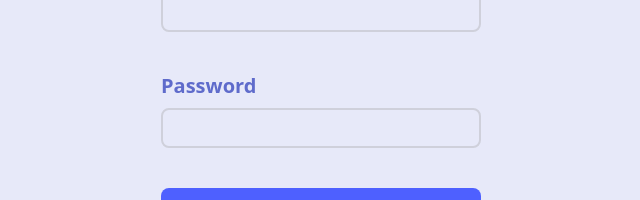
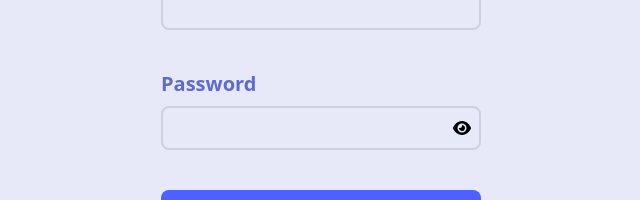
Before and after one commit to divitcr7/COMP-543-Frontend, a React (Create React App) app: page /registration in a window 1280 px wide. Shown: the part 310-510 px from the top of the page, without its empty margins (319-959 px from the left). Built offline with nearby package versions, Linux system fonts and the light colour scheme.

Commit message:
Added hide/show eye button for login and register page

```diff
--- a/package.json
+++ b/package.json
@@ -3,6 +3,9 @@
   "version": "0.1.0",
   "private": true,
   "dependencies": {
+    "@fortawesome/fontawesome-svg-core": "^6.5.2",
+    "@fortawesome/free-solid-svg-icons": "^6.5.2",
+    "@fortawesome/react-fontawesome": "^0.2.0",
     "@heroicons/react": "^1",
     "@testing-library/jest-dom": "^5.17.0",
     "@testing-library/react": "^13.4.0",
--- a/src/screens/Registration.js
+++ b/src/screens/Registration.js
@@ -1,10 +1,12 @@
 import React, {useState} from 'react';
 import {Link, useNavigate} from 'react-router-dom';
-
+import { FontAwesomeIcon } from '@fortawesome/react-fontawesome';
+import { faEye, faEyeSlash } from '@fortawesome/free-solid-svg-icons';
 function Registration() {
     const [email, setEmail] = useState('');
     const [password, setPassword] = useState('');
     const navigate = useNavigate();
+    const [showPassword, setShowPassword] = useState(false);
 
     const handleRegistration = async (e) => {
         e.preventDefault();
@@ -49,7 +51,7 @@ function Registration() {
                         ></input>
                     </div>
 
-                    <div className='flex-column mt-10'>
+                    {/* <div className='flex-column mt-10'>
                         <div className='text-[#5f6bcb] mb-2 font-bold text-xl'>Password</div>
                         <input
                             type='password'
@@ -57,6 +59,25 @@ function Registration() {
                             onChange={(e) => setPassword(e.target.value)}
                             className='bg-[#e7e9f9] rounded-lg border-[#cfd0db] border-2 w-80 h-10'
                         ></input>
+                    </div> */}
+
+                    <div className='flex-column mt-10'>
+                        <div className='text-[#5f6bcb] mb-2 font-bold text-xl'>Password</div>
+                        <div className='flex items-center border-[#cfd0db] border-2 w-80 rounded-lg bg-[#e7e9f9]'>
+                            <input
+                                type={showPassword ? 'text' : 'password'}
+                                value={password}
+                                onChange={(e) => setPassword(e.target.value)}
+                                className='flex-grow p-2 bg-transparent outline-none'
+                            />
+                            <button
+                                type='button'
+                                onClick={() => setShowPassword(!showPassword)}
+                                className='p-2'
+                            >
+                                <FontAwesomeIcon icon={showPassword ? faEyeSlash : faEye} />
+                            </button>
+                        </div>
                     </div>
 
                     <div className='my-10'>
--- a/src/screens/Signin.js
+++ b/src/screens/Signin.js
@@ -1,5 +1,7 @@
 import React, {useState} from 'react';
 import {Link, useNavigate} from 'react-router-dom';
+import { FontAwesomeIcon } from '@fortawesome/react-fontawesome';
+import { faEye, faEyeSlash } from '@fortawesome/free-solid-svg-icons';
 
 // import * as path from "path";
 
@@ -7,6 +9,7 @@ function Signin() {
     const [email, setEmail] = useState('');
     const [password, setPassword] = useState('');
     const navigate = useNavigate();
+    const [showPassword, setShowPassword] = useState(false);
 
     const handleLogin = async (e) => {
         e.preventDefault();
@@ -68,12 +71,21 @@ function Signin() {
 
                     <div className='flex-column mt-10'>
                         <div className='text-[#5f6bcb] mb-2 font-bold text-xl'>Password</div>
-                        <input
-                            type='password'
-                            value={password}
-                            onChange={(e) => setPassword(e.target.value)}
-                            className='bg-[#e7e9f9] rounded-lg border-[#cfd0db] border-2 w-80 h-10'
-                        />
+                        <div className='flex items-center border-[#cfd0db] border-2 w-80 rounded-lg bg-[#e7e9f9]'>
+                            <input
+                                type={showPassword ? 'text' : 'password'}
+                                value={password}
+                                onChange={(e) => setPassword(e.target.value)}
+                                className='flex-grow p-2 bg-transparent outline-none'
+                            />
+                            <button
+                                type='button'
+                                onClick={() => setShowPassword(!showPassword)}
+                                className='p-2'
+                            >
+                                <FontAwesomeIcon icon={showPassword ? faEyeSlash : faEye} />
+                            </button>
+                        </div>
                     </div>
 
                     <div className='my-10'>
```
Also changed, not shown: 1 other file (tests, documents, lock files or other folders).
